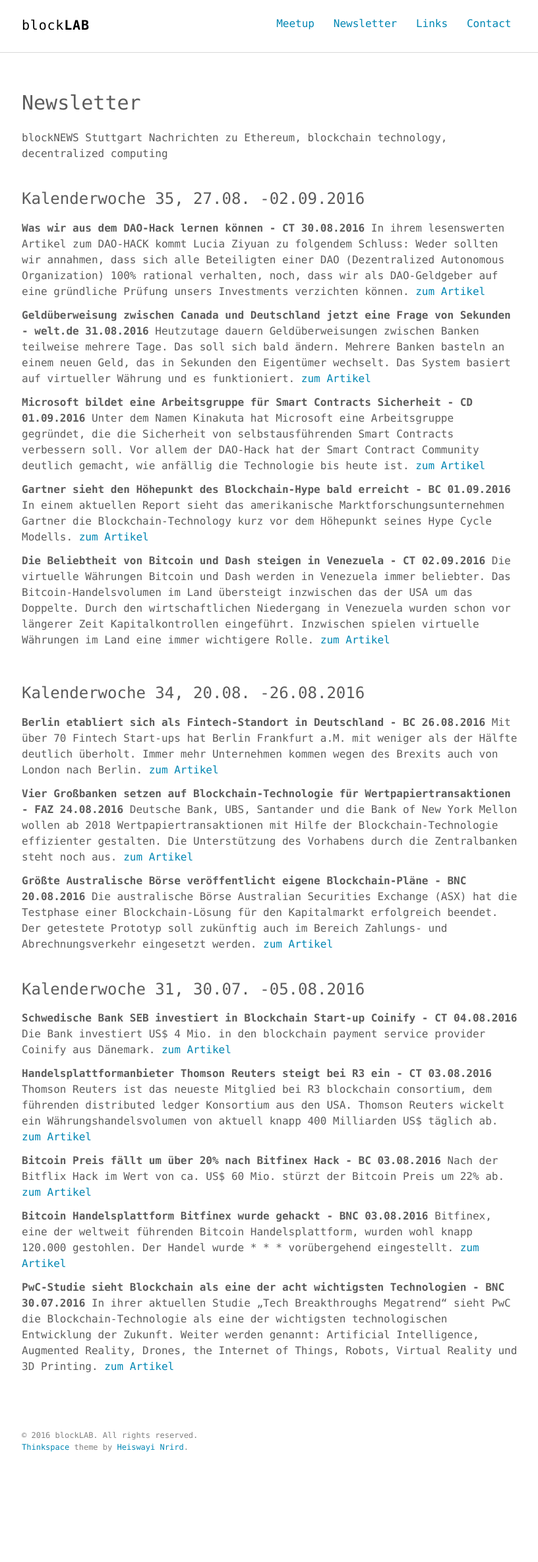
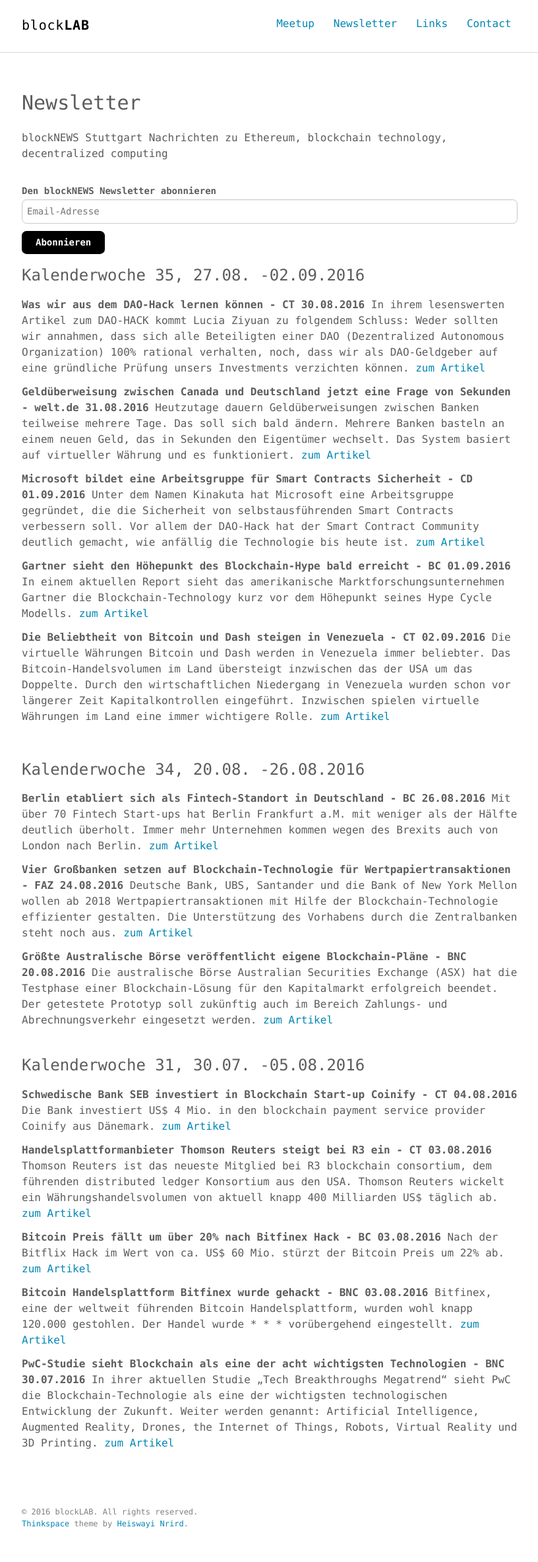
Before and after one commit to blocklab/site, a Jekyll site: the page built from newsletter.md, in a window 1280 px wide. Shown: the whole page at 66% size, without its empty margins (231-1047 px from the left). Built offline with Jekyll 4.4.1, drawn with Linux system fonts in a browser that asks for light colours; comment, search, counter and statistics services are not loaded; before the commit the page ends 2251 px from its top, so only the background shows below that.

Commit message:
Add MailChimp Signup Form

```diff
--- a/newsletter.md
+++ b/newsletter.md
@@ -7,6 +7,28 @@ permalink: /newsletter/
 blockNEWS Stuttgart
 Nachrichten zu Ethereum, blockchain technology, decentralized computing
 <br>
+
+<!-- Begin MailChimp Signup Form -->
+<link href="//cdn-images.mailchimp.com/embedcode/slim-10_7.css" rel="stylesheet" type="text/css">
+<style type="text/css">
+	#mc_embed_signup{background:#fff; clear:left; font:14px Helvetica,Arial,sans-serif; }
+	/* Add your own MailChimp form style overrides in your site stylesheet or in this style block.
+	   We recommend moving this block and the preceding CSS link to the HEAD of your HTML file. */
+</style>
+<div id="mc_embed_signup">
+<form action="//blocklab.us14.list-manage.com/subscribe/post?u=90590f1e0655a3df4dc3857b1&amp;id=64c6d59831" method="post" id="mc-embedded-subscribe-form" name="mc-embedded-subscribe-form" class="validate" target="_blank" novalidate>
+    <div id="mc_embed_signup_scroll">
+	<label for="mce-EMAIL">Den blockNEWS Newsletter abonnieren</label>
+	<input type="email" value="" name="EMAIL" class="email" id="mce-EMAIL" placeholder="Email-Adresse" required>
+    <!-- real people should not fill this in and expect good things - do not remove this or risk form bot signups-->
+    <div style="position: absolute; left: -5000px;" aria-hidden="true"><input type="text" name="b_90590f1e0655a3df4dc3857b1_64c6d59831" tabindex="-1" value=""></div>
+    <div class="clear"><input type="submit" value="Abonnieren" name="subscribe" id="mc-embedded-subscribe" class="button"></div>
+    </div>
+</form>
+</div>
+
+<!--End mc_embed_signup-->
+
 ### Kalenderwoche 35, 27.08. -02.09.2016 ###
 
 **Was wir aus dem DAO-Hack lernen können - CT 30.08.2016**
```
